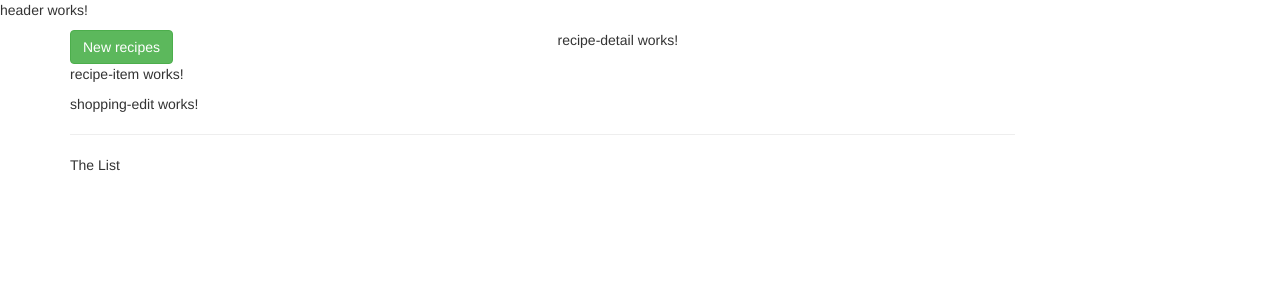
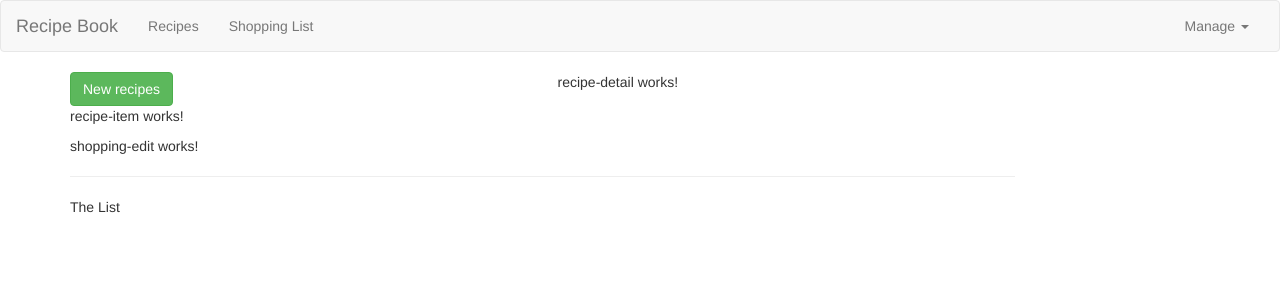
Before and after one commit to vallauri-ict/my-recipes-gabriele-leone, an Angular app in the folder my-recipes/: page / in a window 1280 px wide. Shown: the top 300 px of the page. Built offline with nearby package versions, Linux system fonts and the light colour scheme.

Commit message:
Header Layed Out

```diff
--- a/my-recipes/src/app/header/header.component.html
+++ b/my-recipes/src/app/header/header.component.html
@@ -1 +1,29 @@
-<p>header works!</p>
+<nav class="navbar navbar-default">
+    <div class="container-fluid">
+      <div class="navbar-header">
+         <button type="button" class="navbar-toggle" (click)="collapsed= !collapsed">
+            <span class="icon-bar" *ngFor="let i of [1,2,3]"></span>
+         </button>
+         <a href="#" class="navbar-brand"> Recipe Book </a>
+      </div>
+
+      <div class="navbar-collapse"[class.collapse]="collapsed" (window:resize)="collapsed=true">
+         <ul class="nav navbar-nav">
+            <li><a href="#">Recipes</a></li>
+            <li><a href="#">Shopping List</a></li>
+         </ul>
+         <ul class="nav navbar-nav navbar-right">
+            <li class="dropdown">
+               <a href="#" class="dropdown-toggle" role="button">
+                  Manage
+                  <span class="caret"></span>
+               </a>
+               <ul class="dropdown-menu">
+                  <li><a href="#">Save Data</a></li>
+                  <li><a href="#">Fetch Data</a></li>
+               </ul>
+            </li>
+         </ul>
+      </div>
+    </div>
+  </nav>
--- a/my-recipes/src/app/header/header.component.ts
+++ b/my-recipes/src/app/header/header.component.ts
@@ -6,7 +6,7 @@
   styleUrls: ['./header.component.css']
 })
 export class HeaderComponent implements OnInit {
-
+ collapsed:boolean=true;
   constructor() { }
 
   ngOnInit(): void {
```
